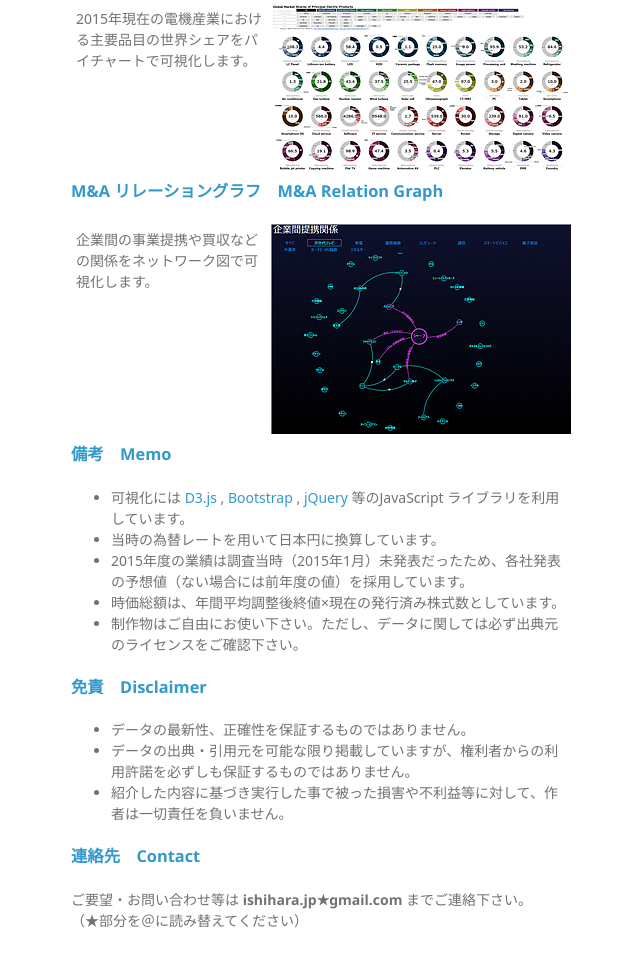
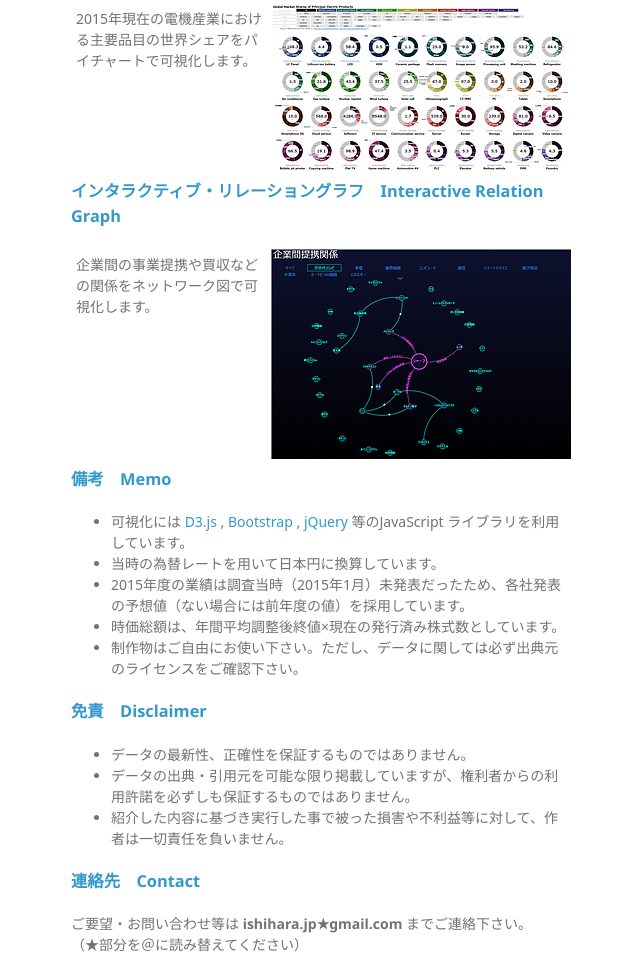
Before and after one commit to ishihara-jp/VisualData, a plain HTML site: page index.html in a window 1280 px wide. Shown: the part 737-1714 px from the top of the page, without its empty margins (499-1139 px from the left). Drawn offline with Linux system fonts and the light colour scheme; a web font is replaced by a local one.

Commit message:
Mod index.html

```diff
--- a/index.html
+++ b/index.html
@@ -122,7 +122,7 @@
         <span aria-hidden="true" class="octicon octicon-link"></span>
       </a>
       <a href="http://ishihara-jp.github.io/VisualData/MARelationGraph.html">
-        M&amp;A リレーショングラフ　M&amp;A Relation Graph
+        インタラクティブ・リレーショングラフ　Interactive Relation Graph
       </a>
     </h3>
     <p>
```
